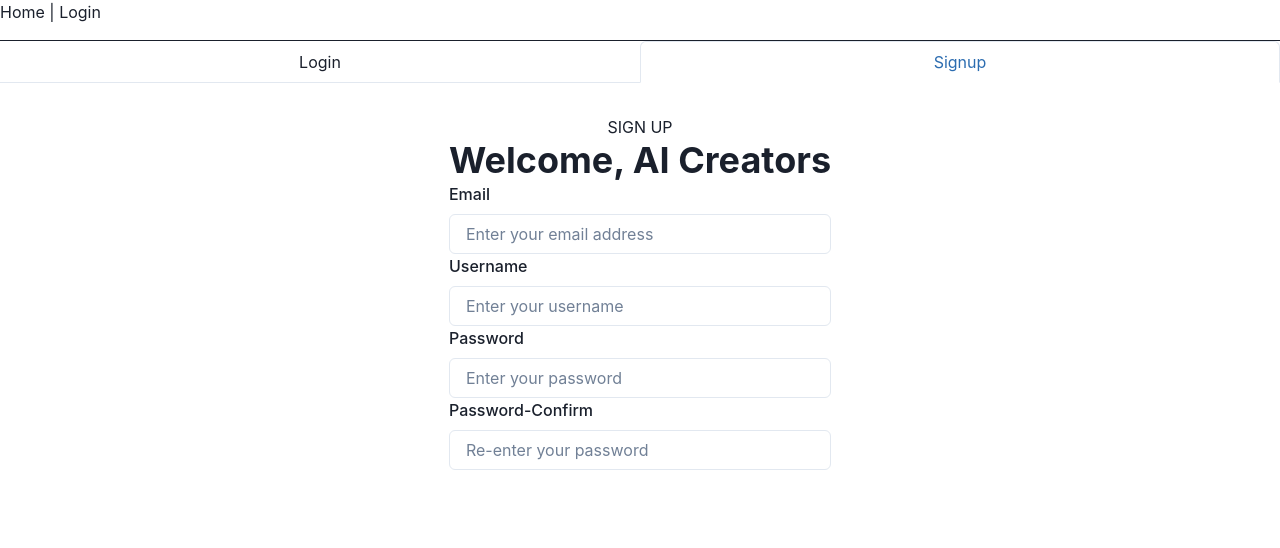
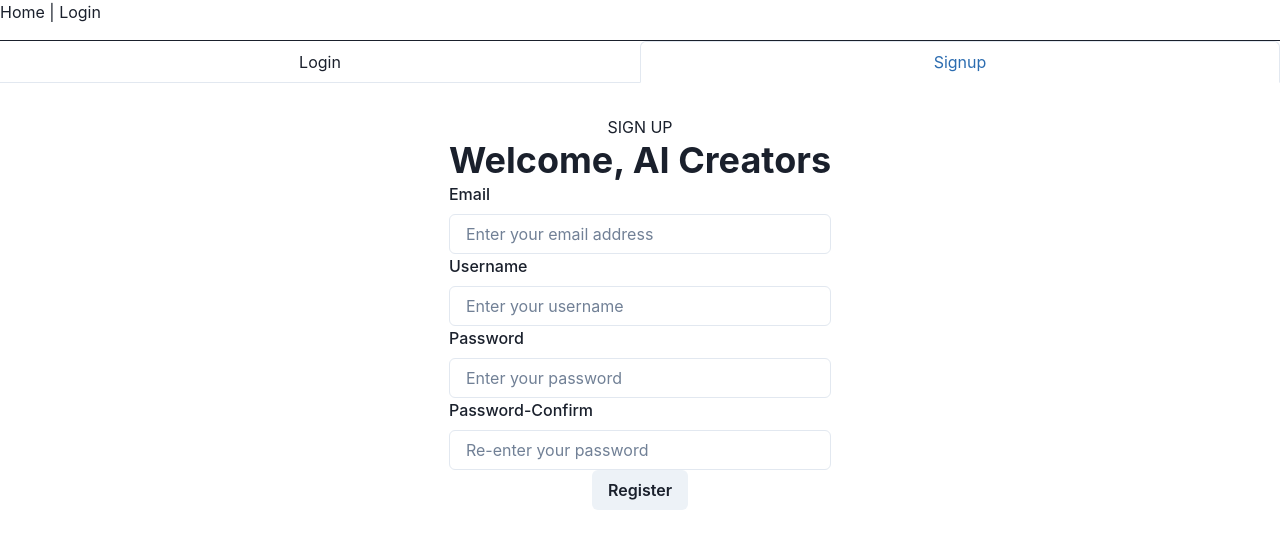
Before and after one commit to MarcusOy/AI-vs-AI, a React (Create React App) app in the folder frontend/: page /loginSignup in a window 1280 px wide. Both pictures are taken after a click on the tab "Signup". Shown: the top 548 px of the page. Built offline with nearby package versions, Linux system fonts and the light colour scheme.

Commit message:
🤔register button for signup page

```diff
--- a/frontend/src/pages/SignUpTab.tsx
+++ b/frontend/src/pages/SignUpTab.tsx
@@ -44,6 +44,9 @@ const SignUpForm = () => {
                     <Input type='password' placeholder='Re-enter your password' />
                 </FormControl>
             </form>
+            <Center>
+                <Button>Register</Button>
+            </Center>
         </Box>
     )
 }
```
